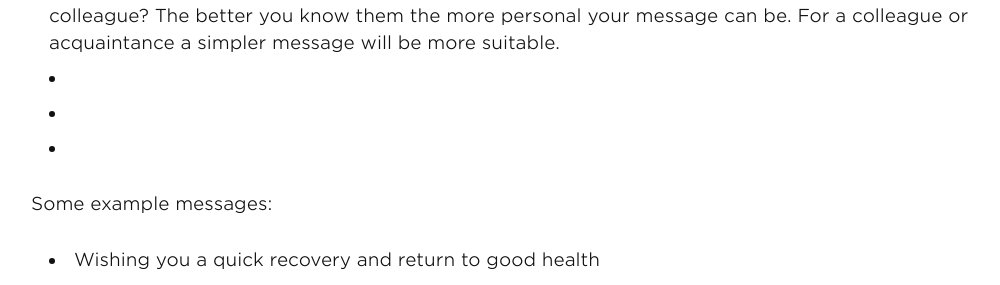
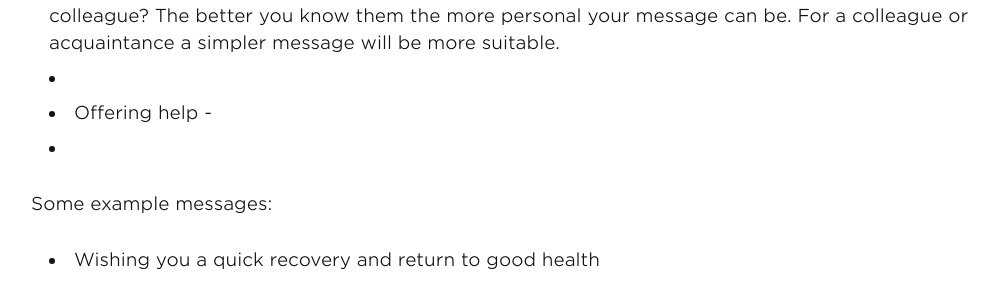
Before and after one commit to andyml123/andyml123.github.io, a Jekyll site: the page built from get-well-message-writing-guide.md, in a window 1280 px wide and 900 px high, scrolled down 625 px. Shown: the part 158-443 px from the top of the window, without its empty margins (139-1139 px from the left). Built offline with Jekyll 4.4.1, drawn with Linux system fonts in a browser that asks for light colours; a script that is not in the unit is left out.

Commit message:
Update get-well-message-writing-guide.md

```diff
--- a/get-well-message-writing-guide.md
+++ b/get-well-message-writing-guide.md
@@ -23,7 +23,7 @@ Writing a get well card message may appear hard but doesn't have to be. In fact
 <ul>
 <li>Who is your message for - knowing the person you're writing your message to is obviously important. It will shape the sort of tone you take. Are they a family member? Close friend? Work colleague? The better you know them the more personal your message can be. For a colleague or acquaintance a simpler message will be more suitable.</li>
 <li></li>
-<li></li>
+<li>Offering help - </li>
 <li></li>
 </ul>
 
```
